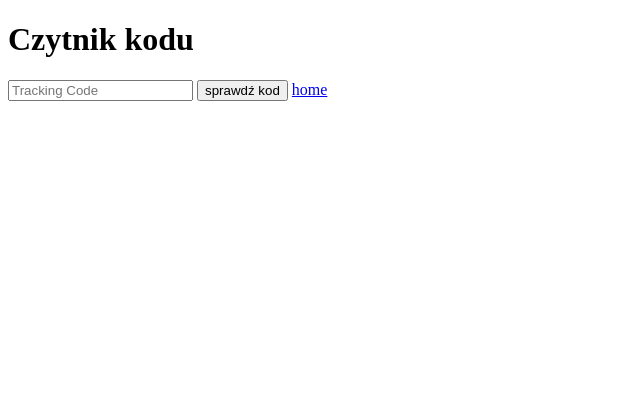
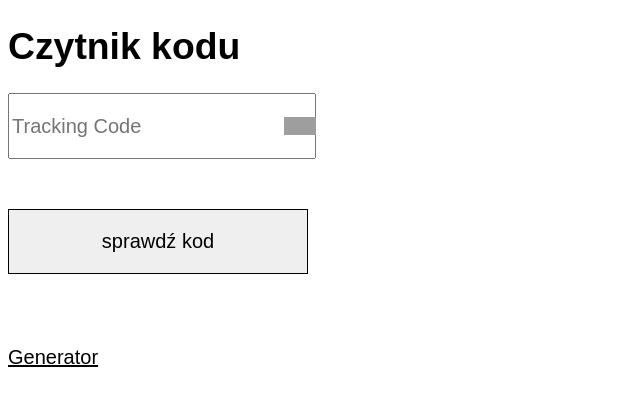
Before and after one commit to kalwasWe3/loteria, a website: page public/get.html in a window 1280 px wide. Shown: the whole page, without its empty margins (0-640 px from the left). Drawn offline with nearby package versions, Linux system fonts and the light colour scheme; grey boxes are pictures that could not be loaded.

Commit message:
dodany qr i css

```diff
--- a/package.json
+++ b/package.json
@@ -4,6 +4,7 @@
   "description": "",
   "main": "index.js",
   "scripts": {
+    "start": "node index.js",
     "test": "echo \"Error: no test specified\" && exit 1"
   },
   "author": "",
--- a/public/css/home.css
+++ b/public/css/home.css
@@ -0,0 +1,37 @@
+*{
+    font-family: sans-serif;
+}
+
+.getlink{
+    padding: 20px;
+    border: solid 1px  #000;
+    display: block;
+    margin-top: 50px;
+    width: 300px;
+    color: #000;
+    text-align: center;
+    font-size: 20px;
+}
+
+#barcode{
+    display: block;
+}
+
+.link{
+    display: inline-block;
+    margin-top: 50px;
+    color: #000;
+    font-size: 20px
+}
+
+#kod{
+    height: 60px;
+    width: 300px;
+    font-size: 20px;
+}
+
+body, input {font-size:14pt}
+input, label {vertical-align:middle}
+.qrcode-text {padding-right:1.7em; margin-right:0}
+.qrcode-text-btn {display:inline-block; background:url(//dab1nmslvvntp.cloudfront.net/wp-content/uploads/2017/07/1499401426qr_icon.svg) 50% 50% no-repeat; height:1em; width:1.7em; margin-left:-1.7em; cursor:pointer}
+.qrcode-text-btn > input[type=file] {position:absolute; overflow:hidden; width:1px; height:1px; opacity:0}
--- a/public/get.html
+++ b/public/get.html
@@ -15,18 +15,17 @@
 </head>
 <body>
    <h1>Czytnik kodu</h1>
-    <input id="kod" type="text" placeholder="Tracking Code" >
-   <button id="btnKod">sprawdź kod</button>
+    <input id="kod" type="text" placeholder="Tracking Code" ><label class=qrcode-text-btn><input type=file accept="image/*" capture=environment onchange="openQRCamera(this);" tabindex=-1></label>
+   <button id="btnKod" class="getlink">sprawdź kod</button>
 
-   <a href="index.html">home</a>
+
 
 <h3 id="response"></h3>
 
+     <a class="link" href="index.html">Generator</a>
+
    <script src="https://code.jquery.com/jquery-3.4.1.min.js"   integrity="sha256-CSXorXvZcTkaix6Yvo6HppcZGetbYMGWSFlBw8HfCJo="   crossorigin="anonymous"></script>
-    <script>
-
-
-    </script>
+    <script src="https://dmla.github.io/jsqrcode/src/qr_packed.js"> </script>
 
    <script src="js/get.js"></script>
 </body>
--- a/public/js/get.js
+++ b/public/js/get.js
@@ -1,11 +1,35 @@
+
+//check insert code
+
+$("#btnKod").on('click', async  event => {
+    var kod =  $("#kod").val();
+    var data =  {kod:kod};
+    getData(data);
+});
 
 
+//check qr code
+function openQRCamera(node) {
+  var reader = new FileReader();
+  reader.onload = function() {
+    node.value = "";
+    qrcode.callback = function(res) {
+      if(res instanceof Error) {
+        alert("No QR code found. Please make sure the QR code is within the camera's frame and try again.");
+      } else {
+        var data =  {kod:res};
+        getData(data);
+      }
+    };
+    qrcode.decode(reader.result);
+  };
+  reader.readAsDataURL(node.files[0]);
+}
 
-$("#btnKod").on('click', async  event => {
-    var kod = await $("#kod").val();
-    var data = await {kod:kod};
 
-    var options = await {
+async function getData(data){
+
+        var options = await {
         method: 'POST',
         body: JSON.stringify(data),
         headers: {
@@ -29,4 +53,5 @@ $("#btnKod").on('click', async  event => {
      }else{
             $("#response").text("kod nie istnieje");
     }
-});
+
+}
```
Also changed, not shown: public/index.html (+3 -3 lines), 3 other files.
